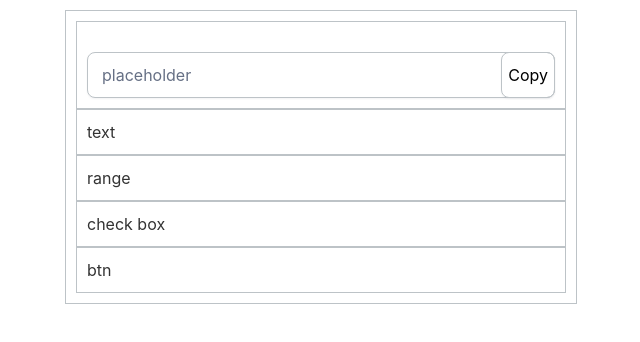
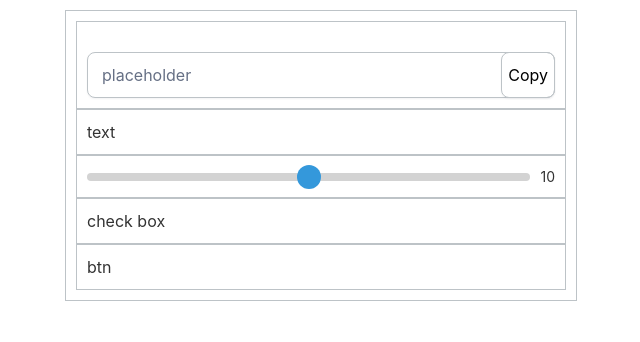
Before and after one commit to hassanAdamineJad/passwordGenerator, a React (Create React App) app: page / in a window 1280 px wide. Shown: the top 342 px of the page, without its empty margins (319-959 px from the left). Built offline with nearby package versions, Linux system fonts and the light colour scheme.

Commit message:
feat: Added a RangInput component

```diff
--- a/src/App.scss
+++ b/src/App.scss
@@ -1,5 +1,4 @@
 @use 'styles/variables';
-@use 'styles/components/input.scss';
 
 
 .container {
--- a/src/App.tsx
+++ b/src/App.tsx
@@ -1,6 +1,7 @@
 import React from "react";
 import "./App.scss";
-import Input from "./componets/input";
+import Input from "./componets/Input";
+import RangeSlider from "./componets/RangeSlider";
 
 function App() {
   return (
@@ -16,7 +17,9 @@ function App() {
           />
         </div>
         <div className="card_item">text</div>
-        <div className="card_item">range</div>
+        <div className="card_item">
+          <RangeSlider onChange={(e: any) => console.log("eee", e)} />
+        </div>
         <div className="card_item">check box</div>
         <div className="card_item">btn</div>
       </div>
--- /dev/null
+++ b/src/componets/RangeSlider/index.tsx
@@ -0,0 +1,43 @@
+import { useState } from "react";
+import "../../styles/components/RangeSlider.scss";
+
+const RangeSlider = ({
+  min = 0,
+  max = 20,
+  step = 1,
+  initialValue = 10,
+  onChange,
+}: {
+  min?: number;
+  max?: number;
+  step?: number;
+  initialValue?: number;
+  onChange: (e: any) => void;
+}) => {
+  const [value, setValue] = useState(initialValue);
+
+  const handleChange = (event: any) => {
+    const newValue = event.target.value;
+    setValue(newValue);
+    if (onChange) {
+      onChange(newValue);
+    }
+  };
+
+  return (
+    <div className="range-slider">
+      <input
+        type="range"
+        min={min}
+        max={max}
+        step={step}
+        value={value}
+        onChange={handleChange}
+        className="slider"
+      />
+      <div className="value">{value}</div>
+    </div>
+  );
+};
+
+export default RangeSlider;
--- a/src/componets/input/index.tsx
+++ b/src/componets/input/index.tsx
@@ -1,4 +1,5 @@
 import { ChangeEvent, FC, useState } from "react";
+import "../../styles/components/Input.scss";
 
 interface InputProps {
   type: "text" | "number" | "email" | "password";
--- /dev/null
+++ b/src/styles/components/RangeSlider.scss
@@ -0,0 +1,39 @@
+.range-slider {
+    width: 100%;
+    display: flex;
+    align-items: center;
+
+    .slider {
+      -webkit-appearance: none;
+      width: 100%;
+      height: 8px;
+      background: #d3d3d3;
+      border-radius: 5px;
+      outline: none;
+      transition: opacity 0.2s;
+      margin-right: 10px;
+
+      &::-webkit-slider-thumb {
+        -webkit-appearance: none;
+        appearance: none;
+        width: 24px;
+        height: 24px;
+        border-radius: 50%;
+        background: #3498db;
+        cursor: pointer;
+      }
+
+      &::-moz-range-thumb {
+        width: 24px;
+        height: 24px;
+        border-radius: 50%;
+        background: #3498db;
+        cursor: pointer;
+      }
+    }
+
+    .value {
+      font-size: 14px;
+      color: #333;
+    }
+  }
--- a/src/styles/components/input.scss
+++ b/src/styles/components/input.scss
@@ -1,4 +1,4 @@
-@use '../variables';
+@use '../../styles/variables';
 
 .input {
     position: relative;
```
